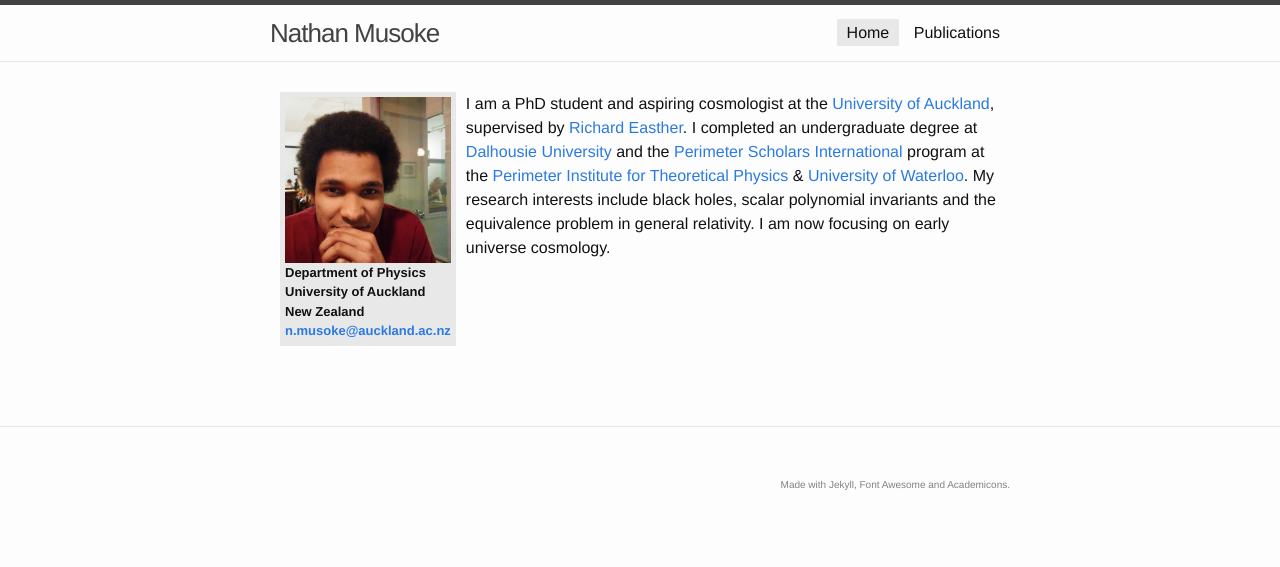
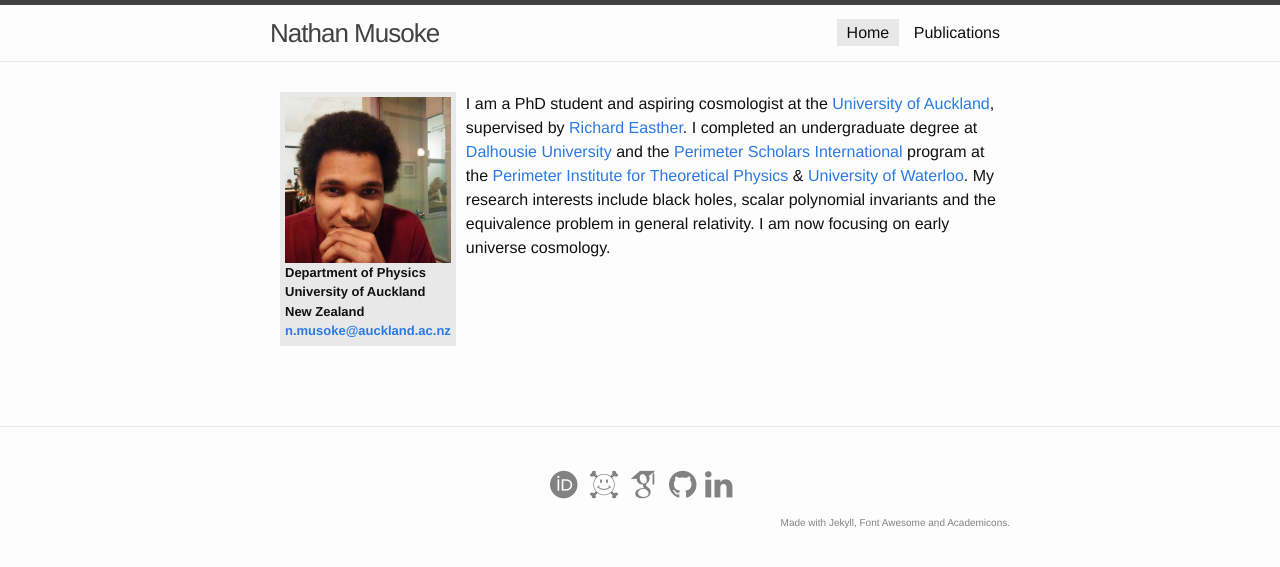
Before and after one commit to musoke/nathan.musoke.ca, a Jekyll site: the page built from _pages/01_index.md, in a window 1280 px wide. Shown: the top 567 px of the page. Built offline with Jekyll 4.4.1, drawn with Linux system fonts in a browser that asks for light colours; nearby versions of some CDN libraries; some web fonts are replaced.

Commit message:
Rewrite the footer to be automated, and add icon names to SiteUserURLs.yml.

```diff
--- /dev/null
+++ b/_includes/SiteIcon.html
@@ -0,0 +1,7 @@
+{% for profilesite in site.data.SiteUserURLs %}
+    {% if profilesite.sitename == include.sitename %}
+        {{ profilesite.icon }}
+	{% break %}
+    {% else %}
+    {% endif %}
+{% endfor %}
--- a/_includes/footer.html
+++ b/_includes/footer.html
@@ -5,49 +5,18 @@
     <div class="centeringwrapper" style="text-align:center">
         <div class="social-media-list">
           <ul>
-            {% assign sitenames = "github arxiv" | split: ' ' %}
+            {% assign sitenames = "orcid arxiv googlescholar github linkedin" | split: ' ' %}
             {% for sitename in sitenames %}
-	    {% endfor %}
-
-	    {% if site.data.SocialMediaUserIDs["orcid"].use %}
+              {% for profile in site.data.SocialMediaUserIDs %}
+                {% if profile.sitename == sitename %}
                   <li>
-	            <a href="{% include SiteUserURL.html sitename="orcid" %}">
-	          	  <i class="ai ai-orcid"></i>
+                    <a href="{% include SiteUserURL.html sitename=profile.sitename userID=profile.userid %}">
+                       <i class="{% include SiteIcon.html sitename=profile.sitename %}"></i>
                     </a>
                   </li>
                 {% endif %}
-
-	    {% if site.data.SocialMediaUserIDs["github"].use %}
-              <li>
-	            <a href="{% include SiteUserURL.html sitename="github" %}">
-	          	  <i class="fa fa-github"></i>
-	            </a>
-              </li>
-            {% endif %}
-
-	    {% if site.data.SocialMediaUserIDs["googlescholar"].use %}
-              <li>
-	            <a href="{% include SiteUserURL.html sitename="googlescholar" %}">
-	          	  <i class="ai ai-google-scholar"></i>
-	            </a>
-              </li>
-            {% endif %}
-
-	    {% if site.data.SocialMediaUserIDs["linkedin"].use %}
-              <li>
-	            <a href="{% include SiteUserURL.html sitename="linkedin" %}">
-	          	  <i class="fa fa-linkedin"></i>
-	            </a>
-              </li>
-            {% endif %}
-
-	    {% if site.data.SocialMediaUserIDs["arxiv"].use %}
-              <li>
-	            <a href="{% include SiteUserURL.html sitename="arxiv" %}">
-	          	  <i class="ai ai-arxiv"></i>
-	            </a>
-              </li>
-            {% endif %}
+              {% endfor %}
+            {% endfor %}
           </ul>
         </div>
     </div>
```
Also changed, not shown: _data/SiteUserURLs.yml (+13 -0 lines). Lines whose indentation alone changed are shown as unchanged.
